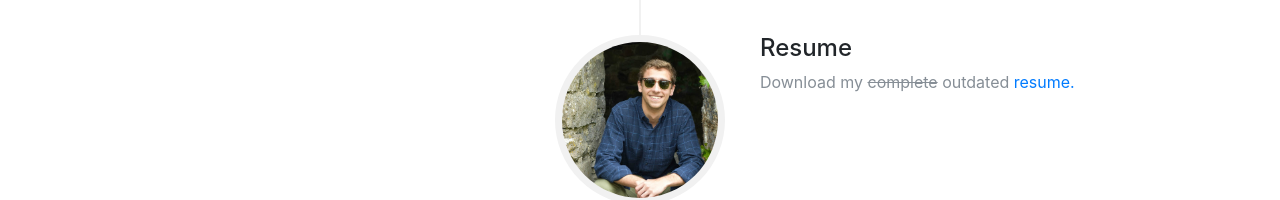
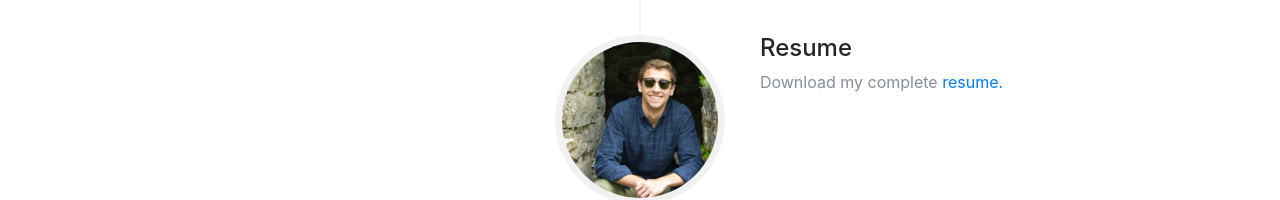
Before and after one commit to rae83/rae83.github.io, a website with bundled scripts: page index.html in a window 1280 px wide. Shown: the part 3003-3203 px from the top of the page. Built offline with nearby package versions, Linux system fonts and the light colour scheme; files whose address does not match are found by name.

Commit message:
fix(text): removing outdated --> completed, since it is sort of complete now

```diff
--- a/index.html
+++ b/index.html
@@ -249,7 +249,7 @@
                     <h4 class="subheading">Resume</h4>
                   </div>
                   <div class="timeline-body">
-                    <p class="text-muted">Download my <s>complete</s> outdated <a href="docs/ryan-enderby-resume.pdf"  target="_blank">resume.</a></p>
+                    <p class="text-muted">Download my complete <a href="docs/ryan-enderby-resume.pdf"  target="_blank">resume.</a></p>
                   </div>
                 </div>
               </li>
```
